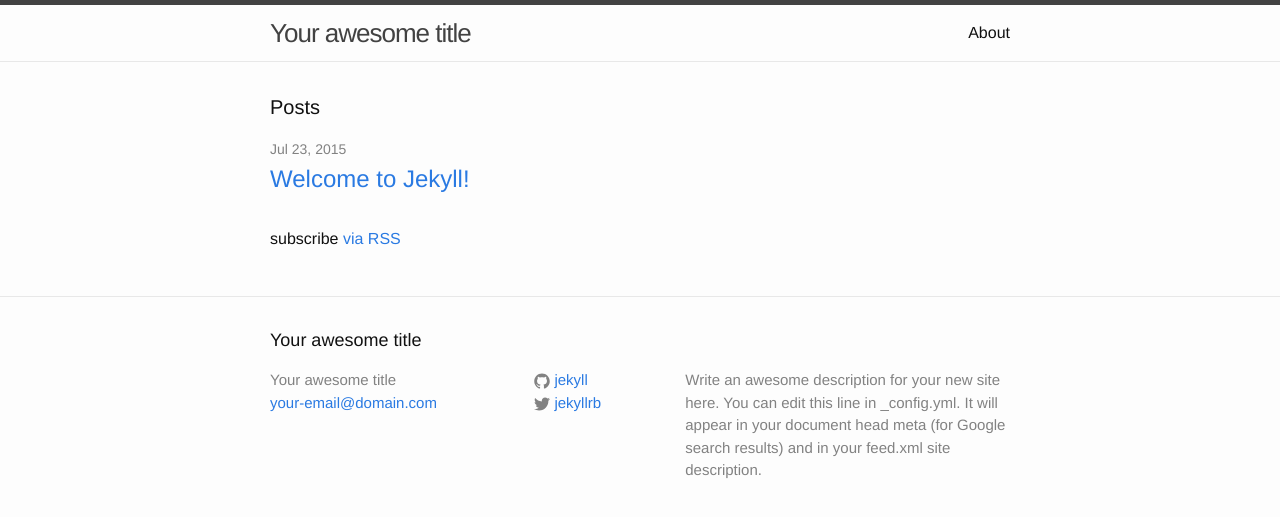
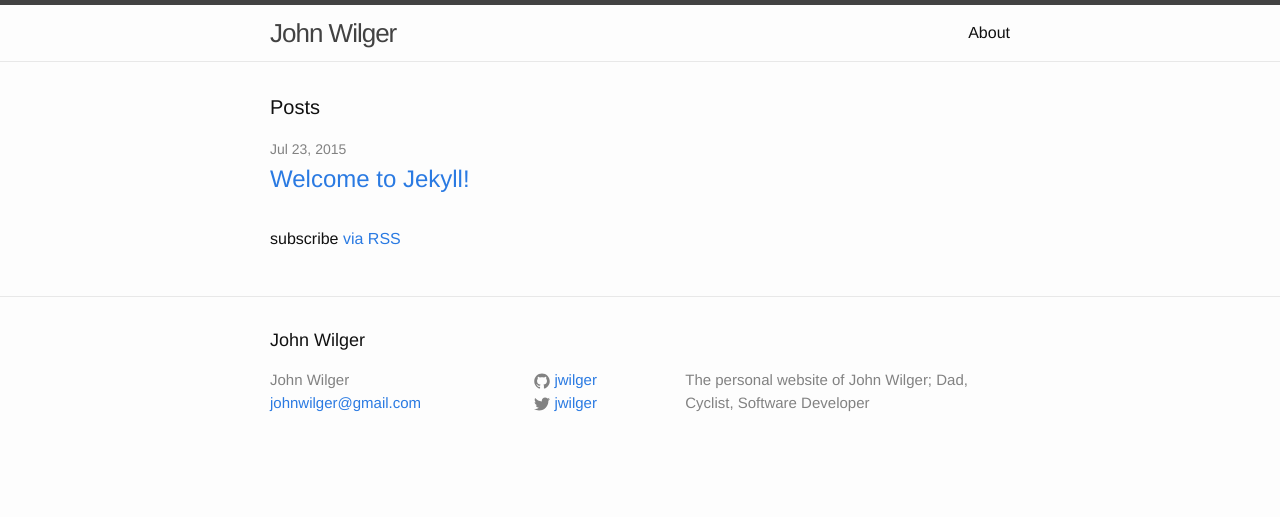
Before and after one commit to jwilger/jwilger.github.io, a Jekyll site: the page built from index.html, in a window 1280 px wide. Shown: the top 517 px of the page. Built offline with Jekyll 4.4.1, drawn with Linux system fonts in a browser that asks for light colours.

Commit message:
Sets up basic config for site

```diff
--- a/_config.yml
+++ b/_config.yml
@@ -1,14 +1,12 @@
 # Site settings
-title: Your awesome title
-email: your-email@domain.com
+title: John Wilger
+email: johnwilger@gmail.com
 description: > # this means to ignore newlines until "baseurl:"
-  Write an awesome description for your new site here. You can edit this
-  line in _config.yml. It will appear in your document head meta (for
-  Google search results) and in your feed.xml site description.
+  The personal website of John Wilger; Dad, Cyclist, Software Developer
 baseurl: "" # the subpath of your site, e.g. /blog/
-url: "http://yourdomain.com" # the base hostname & protocol for your site
-twitter_username: jekyllrb
-github_username:  jekyll
+url: "http://johnwilger.com" # the base hostname & protocol for your site
+twitter_username: jwilger
+github_username:  jwilger
 
 # Build settings
 markdown: kramdown
```
